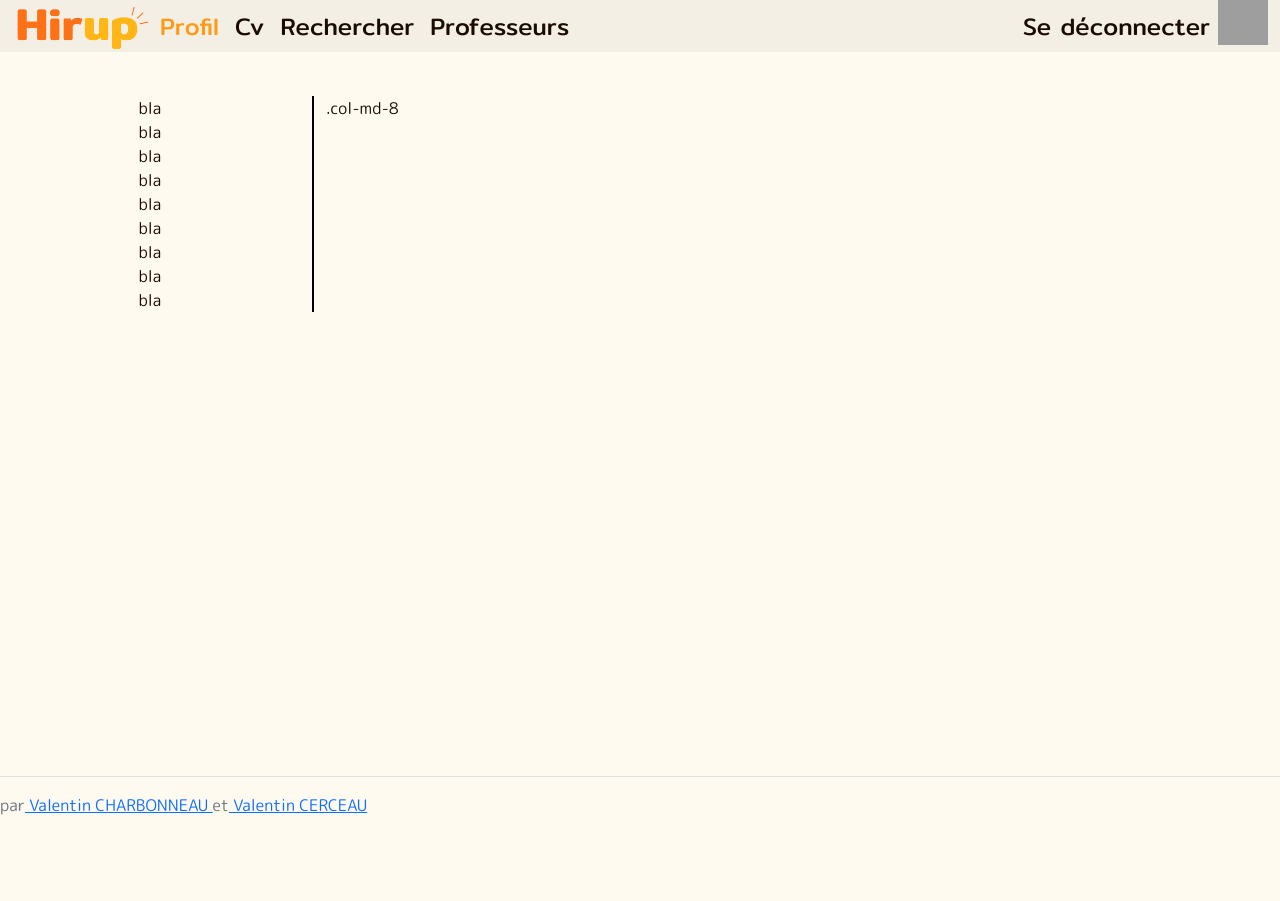
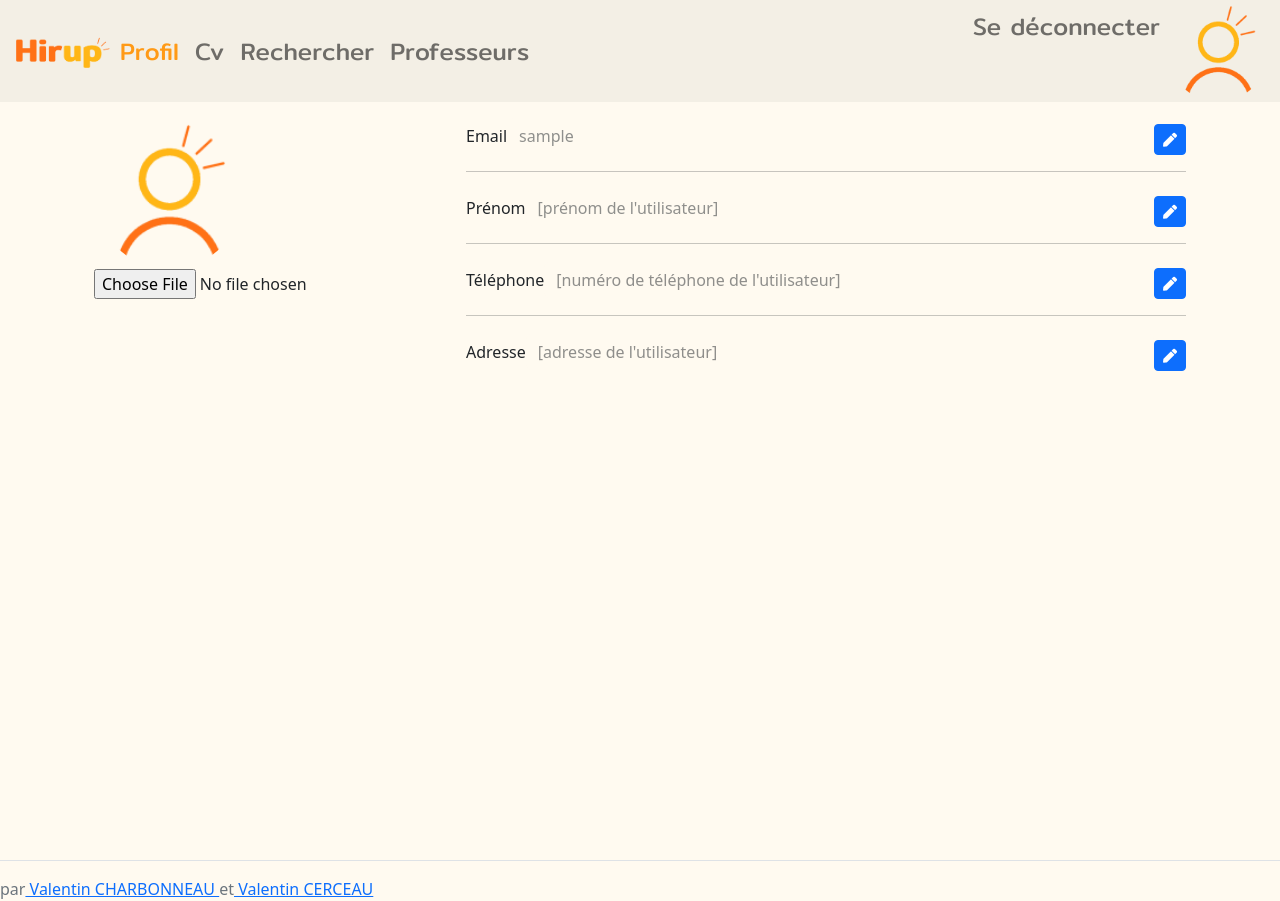
Before and after one commit to VCerceau/Hirup, a Django app: page /profil/ in a window 1280 px wide. Before the commit the page ends 815 px from the top, so only its background shows below. Run offline with Django 4.2, Linux system fonts and the light colour scheme; the visitor is signed in with stand-in values (Sample User, id 1); some libraries are stand-ins or nearby versions; grey boxes are pictures that could not be loaded.

Commit message:
profil page

```diff
--- a/Templates/base.html
+++ b/Templates/base.html
@@ -6,21 +6,25 @@
     <meta name="viewport" content="width=device-width, initial-scale=1">
     <title>Hirup</title>
     {% block style %}{% endblock style %}
+    <link rel="stylesheet" href={% static 'css/style.css' %}>
     <link rel="shortcut icon" type="image/png" href="{{MEDIA_URL}}icon.ico"/>
     <link href="https://cdn.jsdelivr.net/npm/bootstrap@5.2.2/dist/css/bootstrap.min.css" rel="stylesheet" integrity="sha384-Zenh87qX5JnK2Jl0vWa8Ck2rdkQ2Bzep5IDxbcnCeuOxjzrPF/et3URy9Bv1WTRi" crossorigin="anonymous">
     <script src="https://cdn.jsdelivr.net/npm/bootstrap@5.0.2/dist/js/bootstrap.bundle.min.js" integrity="sha384-MrcW6ZMFYlzcLA8Nl+NtUVF0sA7MsXsP1UyJoMp4YLEuNSfAP+JcXn/tWtIaxVXM" crossorigin="anonymous"></script>
     <link href="https://fonts.googleapis.com/css2?family=M+PLUS+Rounded+1c:wght@100;300;400;500;700;800;900" rel="stylesheet">
     <link href="https://fonts.googleapis.com/css2?family=Mitr:wght@200;300;400;500;600;700" rel="stylesheet">
-    <link rel="stylesheet" href={% static 'css/style.css' %}>
 
   </head>
   <body>
     {% include 'nav.html' %}
     <div class="content">
-      {% block content %}
+      <div class="container mg-4">
+        {% block content %}
 
-      {% endblock content %}
+        {% endblock content %}
+      </div>
     </div>
   </body>
-  {% include 'footer.html' %}
+  <div class="footer">
+    {% include 'footer.html' %}
+  </div>
 </html>
--- a/Templates/footer.html
+++ b/Templates/footer.html
@@ -1,5 +1,5 @@
 
-<footer id="footer" class="d-flex flex-wrap justify-content-between align-items-center py-3 border-top">
+<footer id="footer" class="d-flex flex-wrap justify-content-between align-items-center py-3 border-top" style="position: absolute; bottom: -100px;">
 
     <p class="col-md-4 mb-0 text-muted"> par<a href="https://www.linkedin.com/in/valentin-charbonneau/"> Valentin CHARBONNEAU </a>et<a href="https://www.linkedin.com/in/valentin-cerceau-58aa96214/"> Valentin CERCEAU </a></p>
 </footer>
--- a/Templates/nav.html
+++ b/Templates/nav.html
@@ -1,7 +1,7 @@
 {% load static %}
 <nav class="navbar navbar-expand-lg">
     <div class="hirupnav container-fluid">
-        <a href={% url 'index' %} {% if request.get_full_path == '/' %} class="nav-link selected" {% else %} class="nav-link" {% endif %}><div class="logo-image"><img src={{MEDIA_URL}}logo.webp width="140" alt="Hirup" class="logo top"></div></a>
+        <a href={% url 'index' %} {% if request.get_full_path == '/' %} class="nav-link selected" {% else %} class="nav-link" {% endif %}><div class="logo-image"><img src={{MEDIA_URL}}logo.webp alt="Hirup" class="img-fluid hirupimg logo top"></div></a>
         <button class="navbar-toggler" type="button" data-bs-toggle="collapse" data-bs-target="#navbarSupportedContent" aria-controls="navbarSupportedContent" aria-expanded="false" aria-label="Toggle navigation">
             <span class="navbar-toggler-icon"></span>
         </button>
@@ -15,7 +15,7 @@
                 <ul class="navbar-nav nav-pills navtext mb-2 mb-lg-0 d-flex justify-content-between">
                 {% if request.user.is_authenticated %}
                     <li class="nav-item"><a href={% url 'logout' %} {% if request.get_full_path == '/login/' %} class="nav-link selected" {% else %} class="nav-link" {% endif %} >Se déconnecter</a></li>
-                    <a href={% url 'login' %}><div class="profilpic"><img src={{MEDIA_URL}}{{user.get_photo_url}} onError="this.onerror=null; this.src='{{MEDIA_URL}}user/pp/default.webp';" alt="Profil" width="50" height="50" class="logo top"></div></a>
+                    <a href={% url 'profil' %}><div class="profilpic"><img src={{MEDIA_URL}}{{user.get_photo_url}} onError="this.onerror=null; this.src='{{MEDIA_URL}}user/pp/default.webp';" alt="Profil" width="50" height="50" class="img-fluid rounded-circle logo top"></div></a>
                 {% else %}
                     <li class="nav-item"><a href={% url 'login' %} {% if request.get_full_path == '/login/' %} class="nav-link selected" {% else %} class="nav-link" {% endif %} >Se connecter</a></li>
                 {% endif %}
--- a/Templates/user/login.html
+++ b/Templates/user/login.html
@@ -1,6 +1,5 @@
 {% extends 'base.html' %}
 {% if request.user.is_authenticated %}
-
 {% else %}
     {% block content %}
         <div class="container">
--- a/Templates/user/profil.html
+++ b/Templates/user/profil.html
@@ -1,17 +1,81 @@
 {% extends 'base.html' %}
+{% load static %}
+{% block style %}
+<link rel="stylesheet" href="https://use.fontawesome.com/releases/v5.14.0/css/all.css" integrity="sha384-HzLeBuhoNPvSl5KYnjx0BT+WB0QEEqLprO+NBkkk5gbc67FTaL7XIGa2w1L0Xbgc" crossorigin="anonymous">
+{% endblock style %}
 {% block content %}
-        <div class="row">
-                <div class="col-4 col-md-3 line text-center">
-                        <div> bla</div>
-                        <div> bla</div>
-                        <div> bla</div>
-                        <div> bla</div>
-                        <div> bla</div>
-                        <div> bla</div>
-                        <div> bla</div>
-                        <div> bla</div>
-                        <div> bla</div>
-                </div>
-                <div class="col-md-8">.col-md-8</div>
+<div class="container">
+    <div class="row">
+        <div class="col-sm-4">
+            <img src="{{MEDIA_URL}}{{user.get_photo_url}} " id="pp" class="img-fluid rounded-circle">
+            <input type="file">
         </div>
+
+        <div class="col-sm-8">
+            <div class="form-group">
+                <label for="email">Email</label>
+                <input type="email" class="form-control border-0" id="email" value=" {{user.email}} " readonly>
+                <button type="button" class="btn btn-primary btn-sm mt-2">
+                    <i class="fas fa-pen"></i>
+                </button>
+            </div>
+            <hr>
+            <div class="form-group">
+                <label for="prenom">Prénom</label>
+                <input type="text" class="form-control border-0" id="prenom" value="[prénom de l'utilisateur]" readonly>
+                <button type="button" id="test" class="btn btn-primary btn-sm mt-2">
+                    <i class="fas fa-pen"></i>
+                </button>
+            </div>
+            <hr>
+            <div class="form-group">
+                <label for="telephone">Téléphone</label>
+                <input type="text" class="form-control border-0" id="telephone" value="[numéro de téléphone de l'utilisateur]" readonly>
+                <button type="button" class="btn btn-primary btn-sm mt-2">
+                    <i class="fas fa-pen"></i>
+                </button>
+            </div>
+            <hr>
+            <div class="form-group">
+                <label for="adresse">Adresse</label>
+                <input type="text" class="form-control border-0" id="adresse" value="[adresse de l'utilisateur]" readonly>
+                <button type="button" class="btn btn-primary btn-sm mt-2">
+                    <i class="fas fa-pen"></i>
+                </button>
+            </div>
+        </div>
+    </div>
+</div>
+<script>
+    // Récupérer tous les boutons avec un crayon
+    const buttons = document.querySelectorAll('button');
+
+    // Ajouter un gestionnaire d'événement click pour chaque bouton
+    buttons.forEach(button => {
+        button.addEventListener('click', event => {
+            // Récupérer le champ associé au bouton cliqué
+            const input = button.previousElementSibling;
+
+            // Changer l'état de lecture seule du champ
+            input.readOnly = !input.readOnly;
+
+
+        });
+    });
+
+    // Récupérer l'élément input pour l'image de profil
+    const input = document.querySelector('input[type="file"]');
+
+    // Ajouter un gestionnaire d'événement change pour l'élément input
+    input.addEventListener('change', event => {
+        // Récupérer l'image choisie par l'utilisateur
+        const image = event.target.files[0];
+
+        // Récupérer l'élément img pour l'image de profil
+        const img = document.getElementById('pp');
+
+        // Mettre à jour l'attribut src de l'élément img avec l'image choisie par l'utilisateur
+        img.src = URL.createObjectURL(image);
+    });
+</script>
 {% endblock content %}
--- a/User/models/personne.py
+++ b/User/models/personne.py
@@ -3,7 +3,8 @@
 
 
 class Personne(User):
-    pass
+    firstname = models.CharField(max_length=64, null=True, blank=True)
+    lastname = models.CharField(max_length=64, null=True, blank=True)
 
     class Meta:
         verbose_name = 'Personne'
--- a/User/models/user.py
+++ b/User/models/user.py
@@ -50,3 +50,6 @@
 
     def get_photo_full_path(self):
         return ('/Media/') + str(self.profilpic)
+
+    def email(self):
+        return self.username
--- a/User/views.py
+++ b/User/views.py
@@ -10,8 +10,4 @@
 
 
 def profil(request):
-    user = User.objects.all()
-    context = {
-        'user': user
-    }
-    return render(request, 'user/profil.html', context)
+    return render(request, 'user/profil.html')
--- a/static/css/style.css
+++ b/static/css/style.css
@@ -1,3 +1,7 @@
+body{
+  background-color: #FFFAF0 !important;
+  height: 85vh !important;
+}
 .hirupnav{
   background: rgba(241, 237, 227, 0.8);
   position: fixed;
@@ -15,9 +19,10 @@
   color: #1b0c02;
 
 }
+
 .content{
   background: #FFFAF0;
-  height: 85vh;
+
 }
 .nav-link.selected{
   color: #FF9A16;
@@ -25,11 +30,10 @@
 .nav-link{
   color: #1b0c02;
 }
+.logo{
+  width: 100px;
+}
 
-.logo.top{
-    margin-top: -10px;
-    margin-bottom: -8px;
-}
 
 .nav-link:hover{
   color: #FF9A16
@@ -79,3 +83,33 @@
   width: 100%;
   height: 2.5rem;            /* Footer height */
 }
+
+.container {
+  padding-top: 50px;
+}
+img {
+  width: 150px;
+  height: 150px;
+}
+.form-group {
+  display: flex;
+  align-items: center;
+}
+.form-control {
+  flex-grow: 1;
+}
+.form-control[readonly] {
+  background-color: white;
+}
+hr {
+  margin-top: 1rem;
+  margin-bottom: 1rem;
+  border: 0;
+  border-top: 1px solid rgba(0, 0, 0, 0.1);
+}
+
+input.form-control[readonly] {
+  pointer-events: none !important;
+  opacity: 0.5 !important;
+  background-color: #FFFAF0 !important;
+}
```
Also changed, not shown: Templates/index.html (+13 -6 lines). Lines whose indentation alone changed are shown as unchanged.
